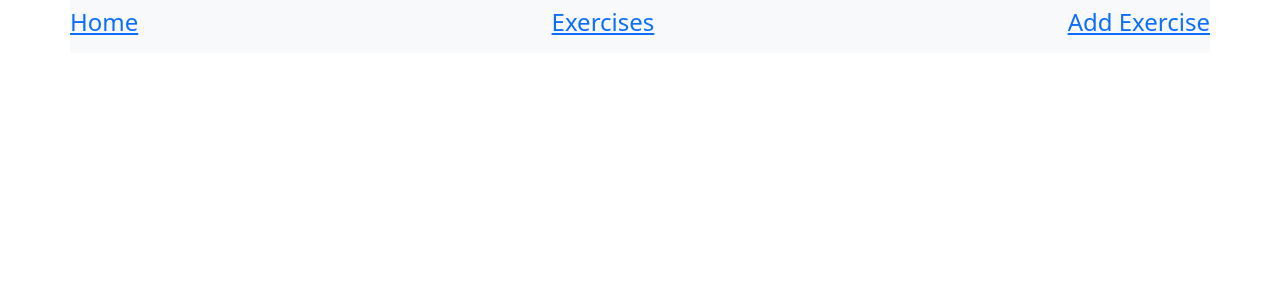
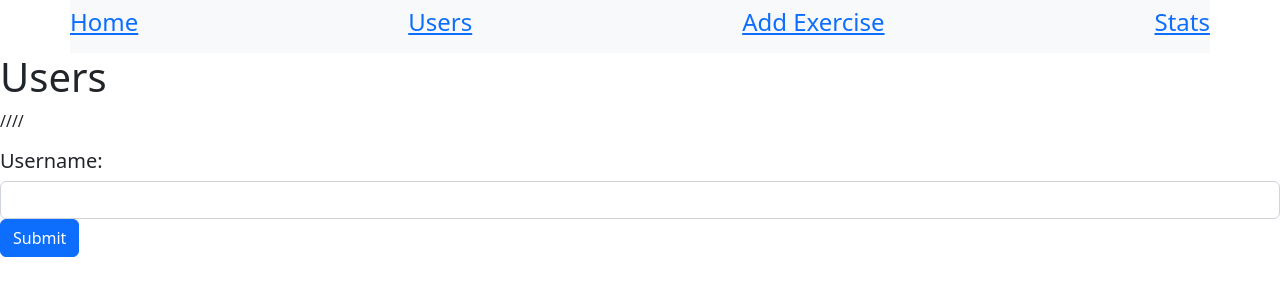
Before and after one commit to fjmrose/Exercise-Tracker, a React (Create React App) app: page /users in a window 1280 px wide. Shown: the top 300 px of the page. Built offline with nearby package versions, Linux system fonts and the light colour scheme; no server answers.

Commit message:
create User module to add users to app

```diff
--- a/src/App.js
+++ b/src/App.js
@@ -1,15 +1,11 @@
 import { BrowserRouter as Router, Switch, Route, Routes } from 'react-router-dom'
 import Navbar from './components/Navbar'
 import Add from './components/Add'
-import Exercises from './components/Exercises'
+import Stats from './components/Stats'
 import Home from './components/Home'
+import Users from './components/Users'
 
 const App = () => {
-    //navbar
-    //users
-    //exercises
-
-    console.log('front end is running')
 
     return (
         <Router>
@@ -18,9 +14,11 @@ const App = () => {
 
                 <Route path="/" element={<Home />} />
 
-                <Route path="/exercises" element={<Exercises />} />
+                <Route path="/users" element={<Users />} />
 
                 <Route path="/add" element={<Add />} />
+
+                <Route path="/stats" element={<Stats />} />
 
             </Routes>
         </Router>
--- a/src/components/Exercises.js
+++ /dev/null
@@ -1,9 +0,0 @@
-const Exercises = () => {
-    return(
-        <div>
-            <h1>Exercises</h1>
-        </div>
-    )
-}
-
-export default Exercises
--- a/src/components/Navbar.js
+++ b/src/components/Navbar.js
@@ -4,8 +4,9 @@ const Navbar = () => {
     return(
         <nav className="navbar bg-light container">
             <h4><Link to='/'>Home</Link></h4>
-            <h4><Link to='/exercises'>Exercises</Link></h4>
+            <h4><Link to='/users'>Users</Link></h4>
             <h4><Link to='/add'>Add Exercise</Link></h4>
+            <h4><Link to='/stats'>Stats</Link></h4>
         </nav>
     )
 }
--- /dev/null
+++ b/src/components/Stats.js
@@ -0,0 +1,9 @@
+const Stats = () => {
+    return(
+        <div>
+            <h1>Stats</h1>
+        </div>
+    )
+}
+
+export default Stats
--- /dev/null
+++ b/src/components/Users.js
@@ -0,0 +1,52 @@
+import { useState, useEffect } from 'react'
+import axios from 'axios'
+
+const Users = () => {
+
+    useEffect(() => {
+        axios.get("http://localhost:3001/users/")
+          .then(res => res.data)
+    })
+
+    const [ allUsers, setAllUsers ] = useState([])
+    const [ user, setUser ] = useState({
+        username: ''
+    })
+
+    const handleChange = event => {
+        const userInput = event.target.value
+        const newUser = {
+            username: userInput
+        }
+        setUser(newUser)
+    }
+
+    const handleClick = event => {
+        event.preventDefault()
+        const newUsername = {
+            username: user.username
+        }
+        axios.post("http://localhost:3001/users/add", newUsername)
+        setUser({
+            username: ''
+        })
+    }
+
+    return (
+        <div>
+            <div>
+                <h1>Users</h1>
+                <p>////</p>
+            </div>
+            <form>
+                <div className="form-group">
+                    <h5>Username:</h5>
+                    <input onChange={handleChange} name="username" value={user.username} className="form-control"></input>
+                </div>
+                <button onClick={handleClick} type="submit" className="btn btn-primary">Submit</button>
+            </form>
+        </div>
+    )
+}
+
+export default Users
```
Also changed, not shown: 1 other file (tests, documents, lock files or other folders).
